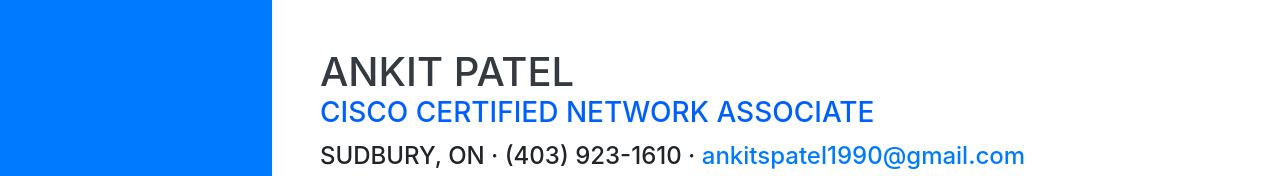
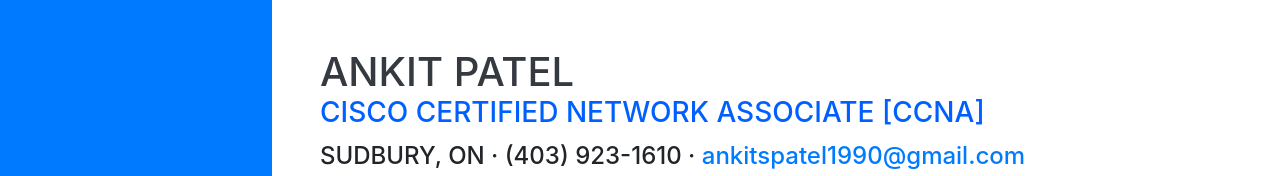
Before and after one commit to ankitpatel710/ankitpatel710.github.io, a website with bundled scripts: page index.html in a window 1280 px wide. Shown: the top 176 px of the page. Built offline with nearby package versions, Linux system fonts and the light colour scheme; a web font is replaced by a local one.

Commit message:
Update index.html

```diff
--- a/index.html
+++ b/index.html
@@ -105,7 +105,7 @@
 			<!--  <span class="text-primary">Patel</span>  -->
 
           </h1>
-		  <h3>Cisco Certified Network Associate</h3>
+		  <h3>Cisco Certified Network Associate [CCNA]</h3>
           <div class="subheading mb-5">
             Sudbury, ON  · (403) 923-1610 ·
             <a href="mailto:ankitspatel1990@gmail.com" id="email"
```
